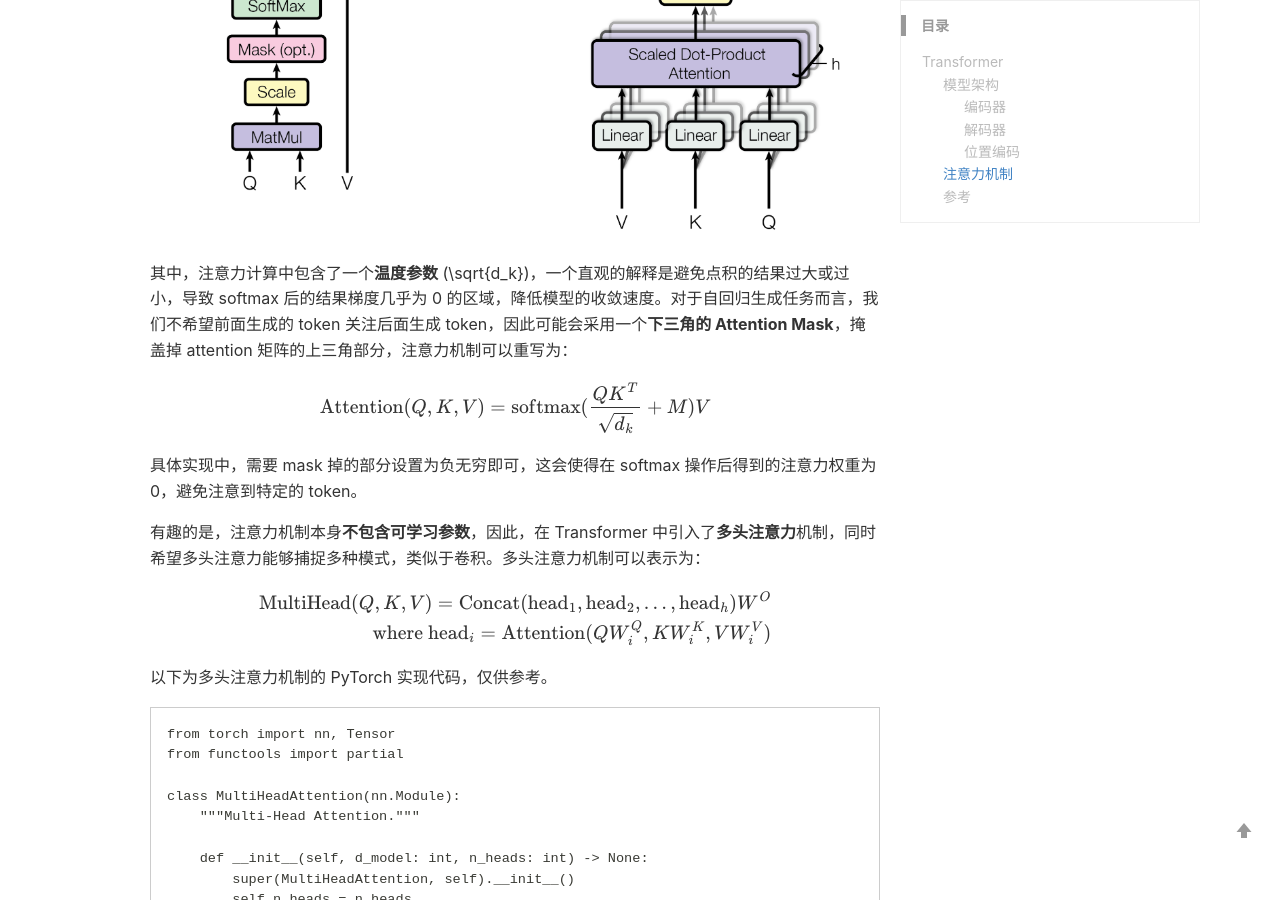
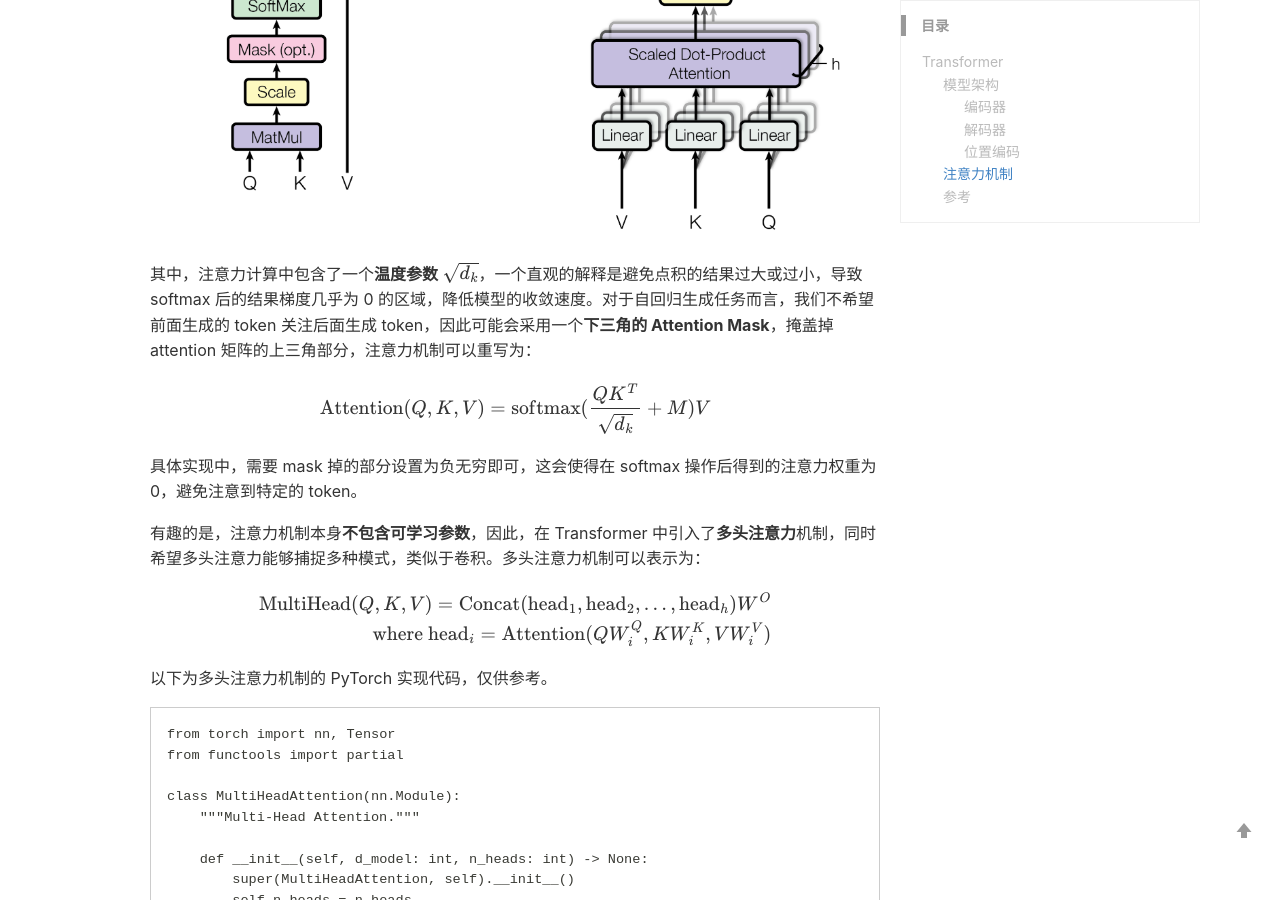
Before and after one commit to Fanziyang-v/Fanziyang-v.github.io, a Jekyll site: the page built from _posts/2025-03-21-transformer.md, in a window 1280 px wide and 900 px high, scrolled down 3133 px. Built offline with Jekyll 4.4.1, drawn with Linux system fonts in a browser that asks for light colours; formulas are drawn with MathJax 3; comment, search, counter and statistics services are not loaded; a style sheet for code colours, icons or effects is not loaded; some of the changed text lies outside the part shown.

```diff
--- a/_posts/2025-03-21-transformer.md
+++ b/_posts/2025-03-21-transformer.md
@@ -26,13 +26,13 @@ Transformer 结构如下图所示，Transformer 遵循**编码器-解码器**（
 
 ### 编码器
 
-编码器包含 \\(N=6\) 个相同的层，每个层包含两个子层，分别是**多头自注意力层**（Multi Head Self-Attention）和**前馈神经网络层**（Feed Forward Network），每个子层都包含**残差连接**（Residual Connection）和**层归一化**（Layer Normalization），使模型更容易学习。FFN 层是一个两层的**多层感知机**（Multi Layer Perceptron）。
+编码器包含 \\(N=6\\) 个相同的层，每个层包含两个子层，分别是**多头自注意力层**（Multi Head Self-Attention）和**前馈神经网络层**（Feed Forward Network），每个子层都包含**残差连接**（Residual Connection）和**层归一化**（Layer Normalization），使模型更容易学习。FFN 层是一个两层的**多层感知机**（Multi Layer Perceptron）。
 
 
 
 ### 解码器
 
-解码器也包含 \(N=6\) 个相同的层，包含三个子层，分别是**掩码多头自注意力层**（Masked Multi-Head Attention）、**编码器-解码器多头注意力层**（Cross Attention）和前馈神经网络层。
+解码器也包含 \\(N=6\\) 个相同的层，包含三个子层，分别是**掩码多头自注意力层**（Masked Multi-Head Attention）、**编码器-解码器多头注意力层**（Cross Attention）和前馈神经网络层。
 
 其中，掩码多头自注意力层用于将输出的 token 进行编码，在应用注意力机制时存在一个**注意力掩码**，以保持**自回归**（Auto Regressive）特性，即先生成的 token 不能注意到后生成的 token，编码后作为 Cross Attention 层的 Query，而 Cross Attention 层的 Key 和 Value 来自于编码器的输出，最后通过 FFN 层产生解码器块的输出。
 
@@ -84,7 +84,7 @@ $$
 
 ![attn](/images/blog/attention.png)
 
-其中，注意力计算中包含了一个**温度参数** \(\sqrt{d_k}\)，一个直观的解释是避免点积的结果过大或过小，导致 softmax 后的结果梯度几乎为 0 的区域，降低模型的收敛速度。对于自回归生成任务而言，我们不希望前面生成的 token 关注后面生成 token，因此可能会采用一个**下三角的 Attention Mask**，掩盖掉 attention 矩阵的上三角部分，注意力机制可以重写为：
+其中，注意力计算中包含了一个**温度参数** \\(\sqrt{d_k}\\)，一个直观的解释是避免点积的结果过大或过小，导致 softmax 后的结果梯度几乎为 0 的区域，降低模型的收敛速度。对于自回归生成任务而言，我们不希望前面生成的 token 关注后面生成 token，因此可能会采用一个**下三角的 Attention Mask**，掩盖掉 attention 矩阵的上三角部分，注意力机制可以重写为：
 
 $$
 \text{Attention}(Q,K,V)=\text{softmax}(\frac{QK^T}{\sqrt{d_k}}+M)V
```
